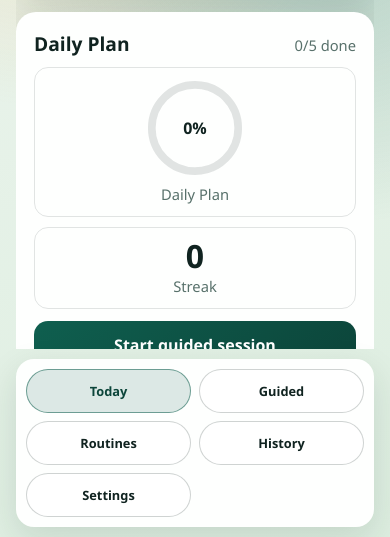
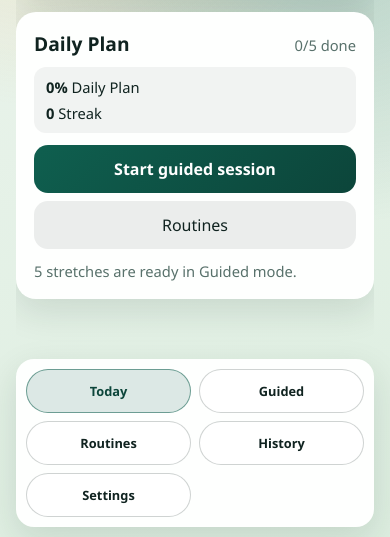
Before and after one commit to starksama/stretch-pwa, a plain HTML site: page apps/stretch-pwa/index.html in a window 390 px wide. Shown: the part 307-844 px from the top of the page. Drawn offline with Linux system fonts and the light colour scheme.

Commit message:
fix: keep today CTA above tab bar on mobile heights

```diff
--- a/apps/stretch-pwa/src/main.js
+++ b/apps/stretch-pwa/src/main.js
@@ -393,21 +393,9 @@ function render({ completedCount, completionRatio, guidedProgress }) {
         <h2>${t('dailyPlan')}</h2>
         <p class="muted">${t('doneCount', { done: completedCount, total: plan.stretches.length })}</p>
       </header>
-      <div class="today-focus-grid">
-        <article class="stat-card compact">
-          <div class="ring" role="img" aria-label="${Math.round(completionRatio * 100)} percent complete">
-            <svg viewBox="0 0 100 100">
-              <circle class="ring-bg" cx="50" cy="50" r="45"></circle>
-              <circle class="ring-fg" cx="50" cy="50" r="45" style="stroke-dasharray: ${ringDash} 283"></circle>
-            </svg>
-            <span>${Math.round(completionRatio * 100)}%</span>
-          </div>
-          <p class="muted">${t('dailyPlan')}</p>
-        </article>
-        <article class="stat-card compact">
-          <p class="stat-value">${streak}</p>
-          <p class="muted">${t('streakLabel')}</p>
-        </article>
+      <div class="today-inline-stats">
+        <p><strong>${Math.round(completionRatio * 100)}%</strong> ${t('dailyPlan')}</p>
+        <p><strong>${streak}</strong> ${t('streakLabel')}</p>
       </div>
       <div class="guided-actions top-gap">
         <button class="primary-btn" id="today-start-guided">${t('startGuided')}</button>
--- a/apps/stretch-pwa/styles/main.css
+++ b/apps/stretch-pwa/styles/main.css
@@ -496,6 +496,18 @@ h3 {
   gap: 10px;
 }
 
+.today-inline-stats {
+  display: grid;
+  gap: 6px;
+  padding: 10px 12px;
+  border-radius: 12px;
+  background: rgba(16, 35, 32, 0.05);
+}
+
+.today-inline-stats p {
+  font-size: 0.92rem;
+}
+
 .stat-card.compact {
   border: 1px solid rgba(16, 35, 32, 0.12);
   border-radius: 14px;
```
